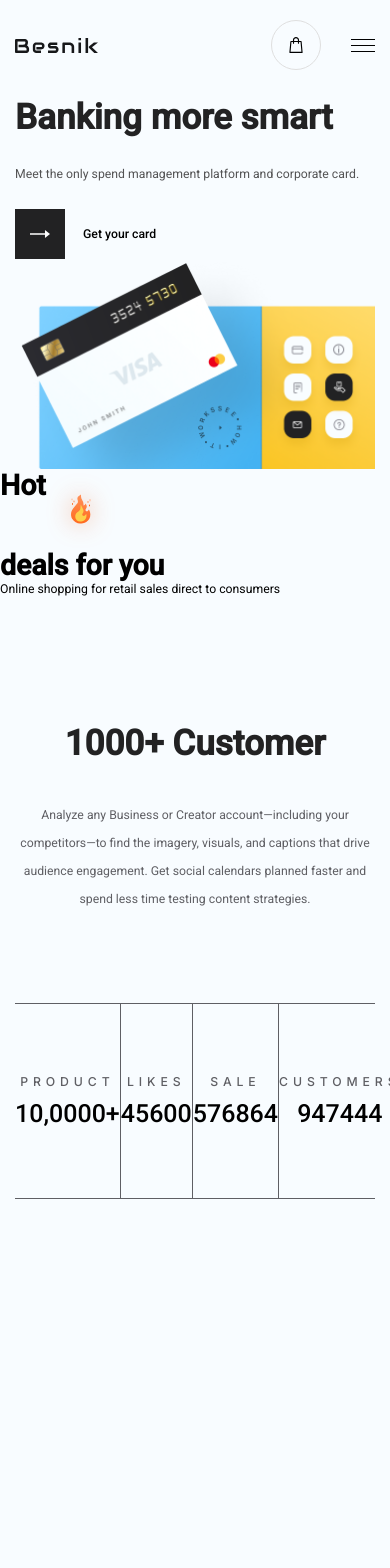
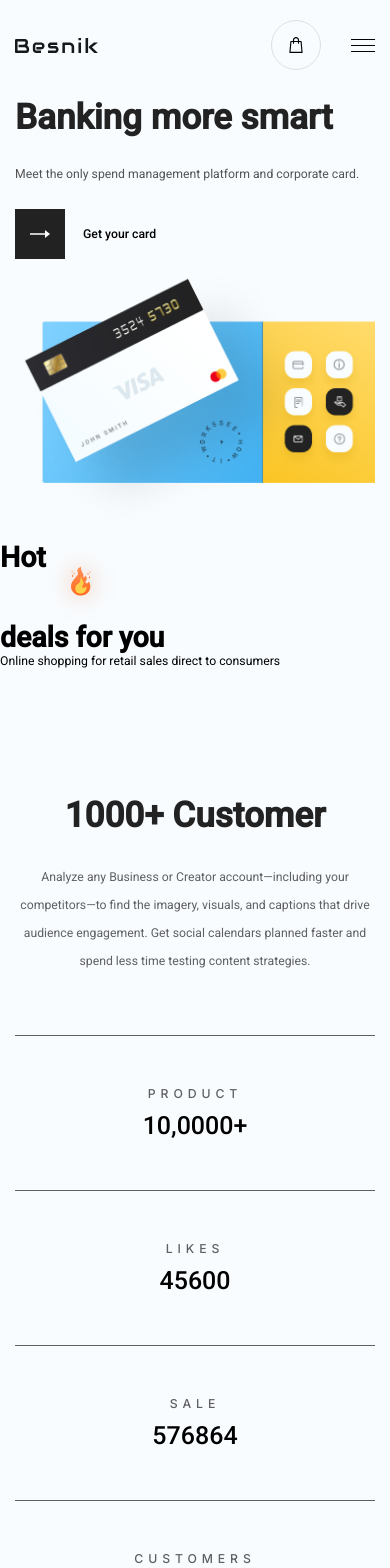
Before and after one commit to IvanValovyi/besnik, a Next.js app: page / in a window 390 px wide. Shown: the top 1568 px of the page. Before the commit the page ends 1199 px from the top, so only its background shows below. Built offline with nearby package versions, Linux system fonts and the light colour scheme; a web font is replaced by a local one.

Commit message:
Added mobile Customers

```diff
--- a/components/Customers.tsx
+++ b/components/Customers.tsx
@@ -25,7 +25,7 @@ const items: Item[] = [
 export default function Customers() {
   return (
     <div className="container flex flex-col items-center mt-[130px]">
-      <h1 className={"leading-none text-blackDark mb-[40px]"}>
+      <h1 className={"leading-none text-blackDark mb-[30px] md:mb-[40px]"}>
         1000+ Customer
       </h1>
       <p className="text-grayLight max-w-[640px] text-center leading-[28px]">
@@ -34,13 +34,11 @@ export default function Customers() {
         Get social calendars planned faster and spend less time testing content
         strategies.
       </p>
-      <div className="mt-[90px] flex items-center justify-between w-full border-b-[1px] border-t-[1px] border-grayLight">
+      <div className="mt-[60px] md:mt-[90px] flex items-center justify-between flex-wrap w-full border-b-[1px] border-t-[1px] border-grayLight">
         {items.map((item, i) => {
           return (
             <div
-              className={`flex flex-col items-center py-[70px] flex-auto ${
-                i != 0 ? "border-l-[1px] border-grayLight" : ""
-              }`}
+              className="flex flex-col items-center py-[50px] md:py-[70px] flex-auto w-full sm:w-[50%] md:border-l-[1px] border-l-0] sm:border-b-0 border-b-[1px] md:w-auto border-grayLight first:border-l-0 last:border-b-0"
               key={i}
             >
               <p className="text-grayLight mb-[10px] family-inter tracking-[0.4em]">
```
Also changed, not shown: public/images/intro.png.
